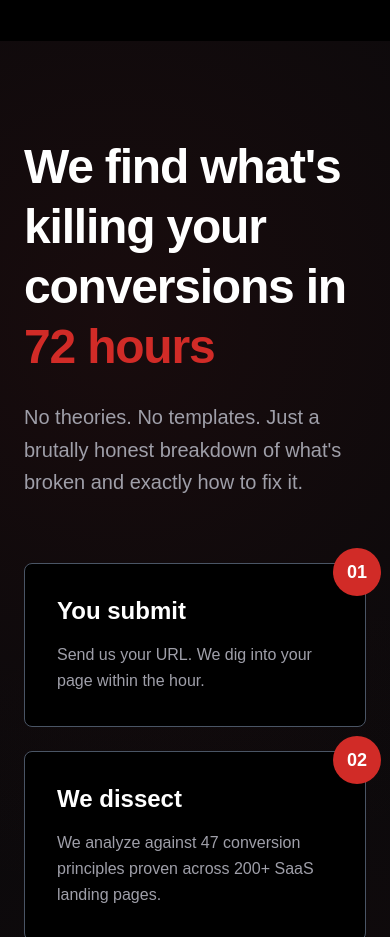
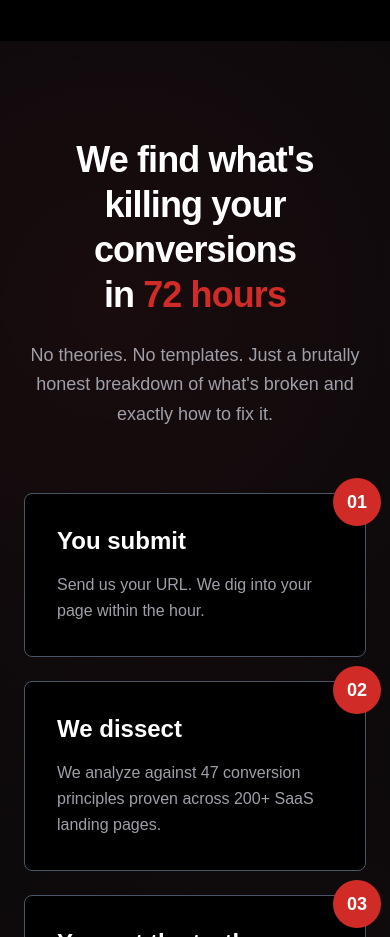
Before and after one commit to FahadBinQaiser/Sensiya, a React (Vite) app: page / in a window 390 px wide. Shown: the part 2220-3157 px from the top of the page. Built offline with nearby package versions, Linux system fonts and the light colour scheme; a web font is replaced by a local one.

Commit message:
Responsiveness done

```diff
--- a/src/components/Process/Process.jsx
+++ b/src/components/Process/Process.jsx
@@ -34,18 +34,18 @@ export default function Process() {
 
       <div className="relative max-w-7xl mx-auto px-6 lg:px-8">
         <div className="grid grid-cols-1 lg:grid-cols-2 gap-16 items-start">
-          <div className="lg:sticky lg:top-24">
-            <h2 className="text-5xl md:text-6xl font-black text-white mb-6 tracking-tight leading-tight">
+          <div className="flex flex-col justify-center items-center text-center md:text-left h-full">
+            <h2 className="text-4xl sm:text-5xl md:text-6xl text-balance font-black text-white mb-6 tracking-tight leading-tight">
               We find what's killing your conversions in{" "}
               <span className="text-[#D12B27]">72 hours</span>
             </h2>
-            <p className="text-xl md:text-2xl text-zinc-400 leading-relaxed">
+            <p className="text-lg sm:text-xl text-zinc-400 leading-relaxed">
               No theories. No templates. Just a brutally honest breakdown of
               what's broken and exactly how to fix it.
             </p>
           </div>
 
-          <div className="grid grid-cols-1 sm:grid-cols-2 gap-6">
+          <div className="grid grid-cols-1 xl:grid-cols-2 gap-6">
             {steps.map((step, index) => (
               <div
                 key={index}
```
